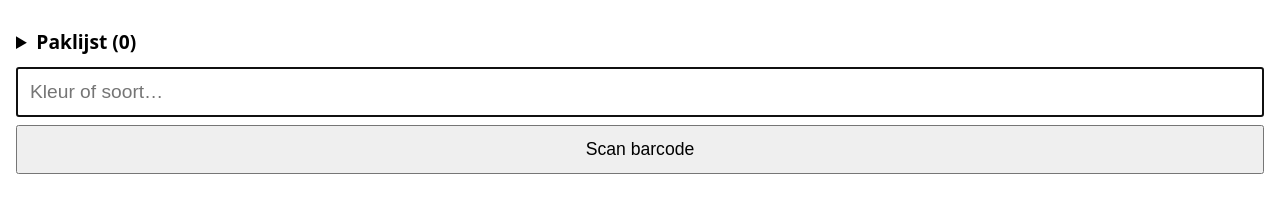
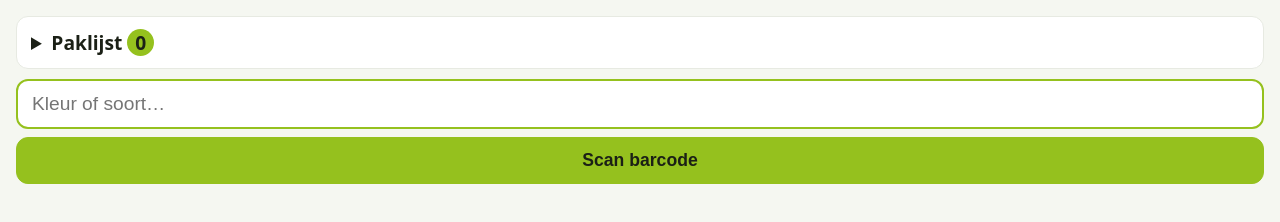
Before and after one commit to ColinZuko/Voorraad-zoeker, a plain HTML site: page static/index.html in a window 1280 px wide. Drawn offline with Linux system fonts and the light colour scheme.

Commit message:
Styling toegevoegd

```diff
--- a/static/index.html
+++ b/static/index.html
@@ -5,16 +5,48 @@
     <meta name="viewport" content="width=device-width, initial-scale=1" />
     <title>Voorraad</title>
     <style>
+      :root {
+        --groen: #95c11e;
+        --inkt: #1b2016;
+        --grijs: #7b8273;
+        --lijn: #e7eae2;
+        --zacht: #f5f7f1;
+        --rood: #b00020;
+      }
       body {
         font-family: system-ui, sans-serif;
         margin: 0;
         padding: 16px;
+        background: var(--zacht);
+        color: var(--inkt);
       }
       input {
         width: 100%;
         box-sizing: border-box;
         font-size: 1.2rem;
+        padding: 12px 14px;
+        border: 2px solid var(--lijn);
+        border-radius: 12px;
+        background: #fff;
+      }
+      input:focus {
+        outline: none;
+        border-color: var(--groen);
+      }
+      button {
+        width: 100%;
+        margin-top: 8px;
         padding: 12px;
+        font-size: 1.1rem;
+        border: 1px solid var(--lijn);
+        border-radius: 12px;
+        background: #fff;
+        color: var(--inkt);
+      }
+      #scan {
+        background: var(--groen);
+        border-color: var(--groen);
+        font-weight: bold;
       }
       ul {
         list-style: none;
@@ -23,33 +55,63 @@
       li {
         display: flex;
         justify-content: space-between;
+        align-items: center;
         gap: 12px;
-        padding: 12px 0;
-        border-bottom: 1px solid #ddd;
+        padding: 12px 14px;
+        margin-bottom: 8px;
+        background: #fff;
+        border: 1px solid var(--lijn);
+        border-radius: 12px;
       }
-      .outofstock {
-        color: #b00020;
+      li span {
+        flex: 1;
       }
-      button {
-        width: 100%;
-        margin-top: 8px;
-        padding: 12px;
-        font-size: 1.1rem;
+      li strong {
+        background: #eef6da;
+        color: #4a6410;
+        border-radius: 999px;
+        padding: 2px 10px;
+        font-size: 0.9rem;
+        white-space: nowrap;
+      }
+      .outofstock strong {
+        background: #fbe9ea;
+        color: var(--rood);
+      }
+      #results li {
+        cursor: pointer;
       }
       video {
         width: 100%;
         margin-top: 8px;
+        border-radius: 12px;
+      }
+      details {
+        background: #fff;
+        border: 1px solid var(--lijn);
+        border-radius: 12px;
+        padding: 0 14px;
+        margin-bottom: 10px;
       }
       summary {
         font-size: 1.2rem;
         font-weight: bold;
         padding: 12px 0;
       }
-      #results li {
-        cursor: pointer;
+      #count {
+        background: var(--groen);
+        border-radius: 999px;
+        padding: 0 8px;
       }
-      li span {
-        flex: 1;
+      #picklist li {
+        margin: 0;
+        padding: 10px 0;
+        border: 0;
+        border-top: 1px solid var(--lijn);
+        border-radius: 0;
+      }
+      #clear {
+        margin-bottom: 12px;
       }
       button.remove {
         width: auto;
@@ -60,7 +122,7 @@
   </head>
   <body>
     <details>
-      <summary>Paklijst (<span id="count">0</span>)</summary>
+      <summary>Paklijst <span id="count">0</span></summary>
       <ul id="picklist"></ul>
       <button id="clear" type="button">Lijst legen</button>
     </details>
```
